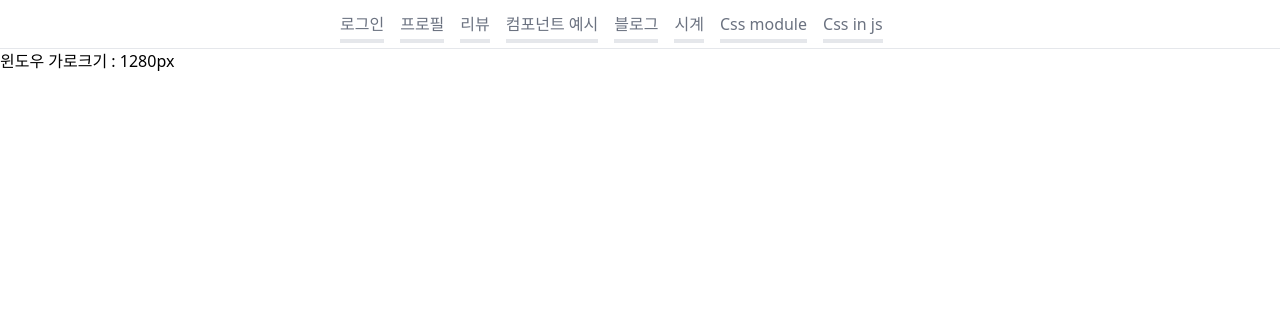
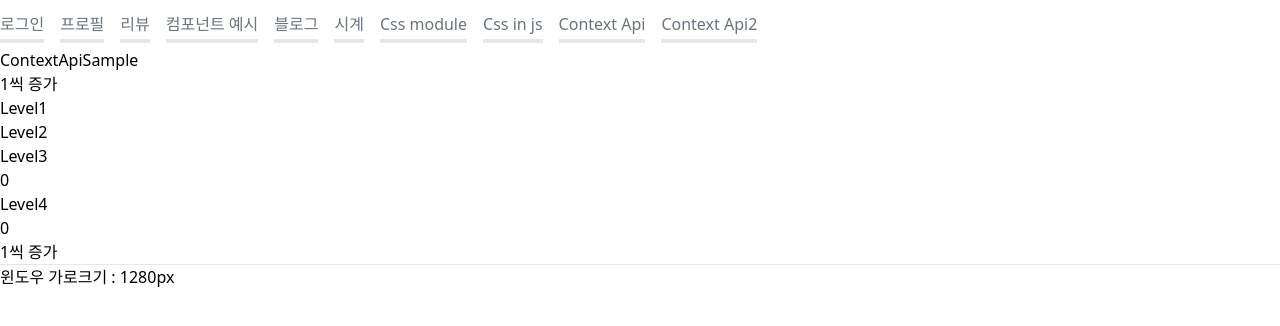
Before and after one commit to KWONHAAAEUN/myproj-react, a React (Create React App) app: page /examples/context-api in a window 1280 px wide. Shown: the top 326 px of the page. Built offline with nearby package versions, Linux system fonts and the light colour scheme; no server answers; the HTML template or start-up script is replaced by a standard one.

Commit message:
context api

```diff
--- a/src/App.css
+++ b/src/App.css
@@ -1,4 +1,4 @@
 .app {
-  width: 600px;
+  /* width: 600px; */
   margin: 0 auto;
 }
--- a/src/App.js
+++ b/src/App.js
@@ -13,6 +13,8 @@
 import useWindowWidth from 'hook/useWindowWidth';
 import CssModlue from 'pages/examples/CssModule';
 import CssInJs from 'pages/examples/CssInJs';
+import ContextApiSample from 'pages/examples/ContextApiSample';
+import ContextApiSample2 from 'pages/examples/ContextApiSample2';
 
 function App() {
   const windowWidth = useWindowWidth();
@@ -34,6 +36,11 @@
           <Route path="/blog/:postId/edit/" element={<PostForm />} />
           <Route path="/examples/css-module" element={<CssModlue />} />
           <Route path="/examples/css-in-js" element={<CssInJs />} />
+          <Route path="/examples/context-api" element={<ContextApiSample />} />
+          <Route
+            path="/examples/context-api-2"
+            element={<ContextApiSample2 />}
+          />
         </Routes>
       </div>
       <hr />
--- a/src/components/TopNav.jsx
+++ b/src/components/TopNav.jsx
@@ -28,6 +28,12 @@
         <li>
           <MyLink to="/examples/css-in-js/">Css in js</MyLink>
         </li>
+        <li>
+          <MyLink to="/examples/context-api/">Context Api</MyLink>
+        </li>
+        <li>
+          <MyLink to="/examples/context-api-2/">Context Api2</MyLink>
+        </li>
       </ul>
     </div>
   );
--- /dev/null
+++ b/src/pages/examples/ContextApiSample.jsx
@@ -0,0 +1,83 @@
+import { createContext, useContext, useReducer, useState } from 'react';
+
+// 인자: context에서 다룰 값의 ('디폴트 값')
+const MessageContext = createContext();
+
+function reducer(prevCount, action) {
+  const { type } = action;
+  if (type === 'PLUS') return prevCount + 1;
+  return prevCount;
+}
+
+function ContextApiSample() {
+  //   const [count, setCount] = useState(0);
+  // reducer 버전
+  const [count, dispatch] = useReducer(reducer, 0);
+
+  return (
+    // <div>
+    //   <h2>ContextApiSample</h2>
+    //   <button onClick={() => setCount((prev) => prev + 1)}>1씩 증가</button>
+    //   {/* Provider가 감싸고 있는 컴포넌트만 접근할 수 있음 */}
+    //   <MessageContext.Provider value={{ count, setCount }}>
+    //     {/* 내려주는 형태가 2개로 바뀌면서 {}를 한 번 더 감싸줬으니
+    //   아래에서도 {}를 감싸서 받아야한다
+    //   (count)->({count}), const count->const {count} */}
+    //     <Level1 />
+    //   </MessageContext.Provider>
+    // </div>
+    <div>
+      <h2>ContextApiSample</h2>
+      <button onClick={() => dispatch({ type: 'PLUS' })}>1씩 증가</button>
+      <MessageContext.Provider value={{ count, dispatch }}>
+        <Level1 />
+      </MessageContext.Provider>
+    </div>
+  );
+}
+
+function Level1() {
+  return (
+    <div>
+      <h2>Level1</h2>
+      <Level2 />
+    </div>
+  );
+}
+
+function Level2() {
+  return (
+    <div>
+      <h2>Level2</h2>
+      <Level3 />
+    </div>
+  );
+}
+
+function Level3() {
+  return (
+    <div>
+      <h2>Level3</h2>
+      <MessageContext.Consumer>
+        {/* 위에서 받은 message 소비 */}
+        {({ count }) => count}
+      </MessageContext.Consumer>
+      <Level4 />
+    </div>
+  );
+}
+
+function Level4() {
+  //   const { count, setCount } = useContext(MessageContext);
+  const { count, dispatch } = useContext(MessageContext);
+  return (
+    <div>
+      <h2>Level4</h2>
+      <div>{count}</div>
+      {/* <button onClick={() => setCount((prev) => prev + 1)}>1씩 증가</button> */}
+      <button onClick={() => dispatch({ type: 'PLUS' })}>1씩 증가</button>
+    </div>
+  );
+}
+
+export default ContextApiSample;
--- /dev/null
+++ b/src/pages/examples/ContextApiSample2/context.js
@@ -0,0 +1,24 @@
+const { createContext, useContext, useReducer } = require('react');
+
+const CountContext = createContext();
+
+function reducer(prevCount, action) {
+  const { type } = action;
+  if (type === 'PLUS') return prevCount + 1;
+  return prevCount;
+}
+
+function CountProvider({ children }) {
+  const [count, dispatch] = useReducer(reducer, 0);
+  return (
+    <CountContext.Provider value={{ count, dispatch }}>
+      {children}
+    </CountContext.Provider>
+  );
+}
+
+function useCount() {
+  return useContext(CountContext);
+}
+
+export { CountProvider, useCount };
--- /dev/null
+++ b/src/pages/examples/ContextApiSample2/index.jsx
@@ -0,0 +1,44 @@
+import { CountProvider, useCount } from './context';
+
+function ContextApiSample2() {
+  return (
+    <div>
+      <h2>ContextApiSample2</h2>
+      <CountProvider>
+        <Level1 />
+      </CountProvider>
+    </div>
+  );
+}
+
+function Level1() {
+  return (
+    <div>
+      <h2>Level1</h2>
+      <Level2 />
+    </div>
+  );
+}
+
+function Level2() {
+  return (
+    <div>
+      <h2>Level2</h2>
+      <Level3 />
+    </div>
+  );
+}
+
+function Level3() {
+  const { count, dispatch } = useCount();
+  return (
+    <div>
+      <h2>Level3</h2>
+      {count}
+      <hr />
+      <button onClick={() => dispatch({ type: 'PLUS' })}>1씩 증가</button>
+    </div>
+  );
+}
+
+export default ContextApiSample2;
```
Also changed, not shown: src/pages/examples/ContextApiSample2/style.css (added).
